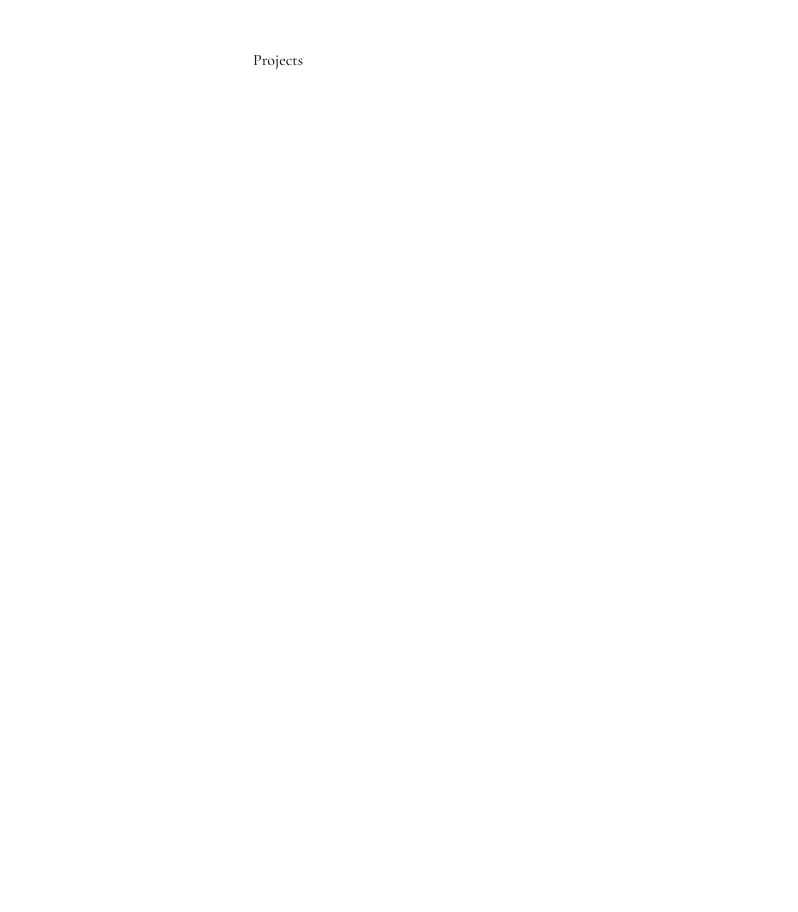
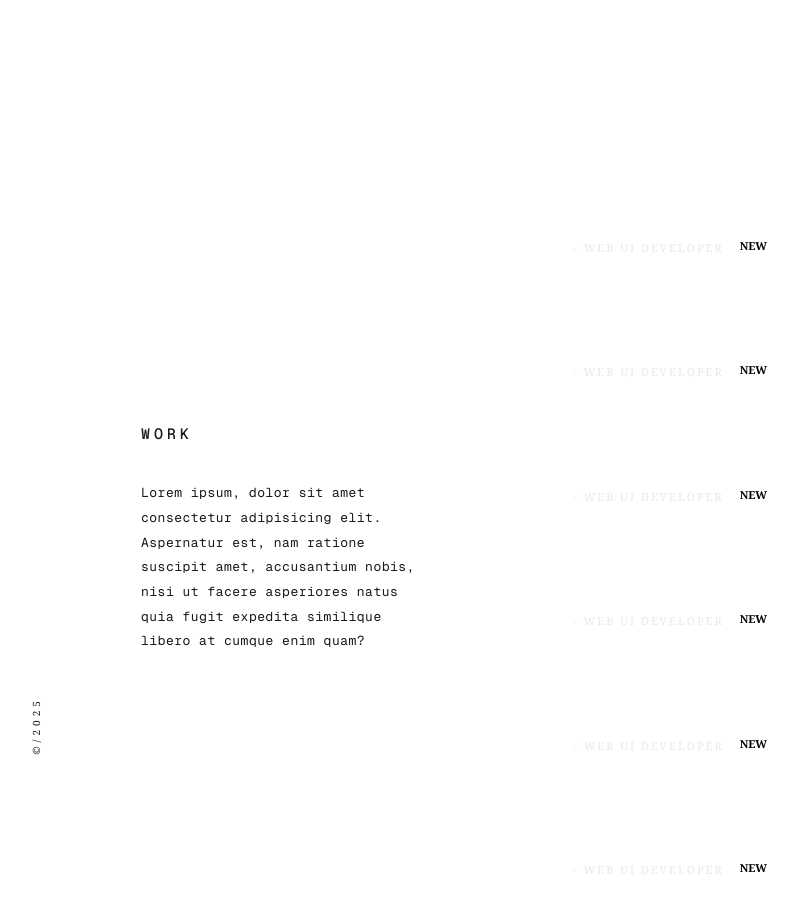
Before and after one commit to aldaire-yngaruca/aldaire-yngaruca, a Next.js app: page /work in a window 1280 px wide. Shown: the top 912 px of the page, without its empty margins (19-817 px from the left). Before the commit the page ends 800 px from the top, so only its background shows below. Built offline with nearby package versions, Linux system fonts and the light colour scheme; a web font is replaced by a local one.

Commit message:
create work page

```diff
--- a/src/app/page.tsx
+++ b/src/app/page.tsx
@@ -92,10 +92,13 @@ export default function Home() {
                         <motion.p
                           className="description"
                           variants={textVariants}
+                          initial="hidden"
+                          animate="show"
                         >
-                          This is a showcase of my best work in a variety of
-                          fields including Graphic and Web Design, No-Code
-                          Development, Product Design and Product Management.
+                          Lorem ipsum dolor sit amet consectetur adipisicing
+                          elit. Corrupti dolore, velit quaerat vel magnam,
+                          tenetur tempore error, tempora deleniti non
+                          perferendis illum enim repellat rerum?.
                         </motion.p>
                       </div>
 
@@ -104,8 +107,8 @@ export default function Home() {
                           className="description"
                           variants={textVariants}
                         >
-                          This is a showcase of my best work in a variety of
-                          fields including Graphic and Web Design, No-Code
+                          Lorem ipsum dolor sit amet consectetur adipisicing
+                          elit.
                         </motion.p>
                       </div>
                     </motion.div>
@@ -125,7 +128,7 @@ export default function Home() {
                         >
                           <Link
                             href={`/${item.toLowerCase()}`}
-                            className="linky font-bold"
+                            className="nav-link font-bold"
                           >
                             {item}
                           </Link>
--- a/src/app/work/page.tsx
+++ b/src/app/work/page.tsx
@@ -1,9 +1,148 @@
+"use client";
 import "./test.css";
+import Link from "next/link";
+import { useState, useEffect } from "react";
+import { AnimatePresence, motion } from "framer-motion";
 
 export default function Projects() {
+  const [isAnimating, setIsAnimating] = useState(true);
+
+  useEffect(() => {
+    const timeout = setTimeout(() => setIsAnimating(false), 500);
+    return () => clearTimeout(timeout);
+  }, []);
+
+  // VARIANTES DE ANIMACIÓN
+  const containerVariants = {
+    hidden: {},
+    show: {
+      transition: {
+        staggerChildren: 0.15,
+      },
+    },
+  };
+
+  const textVariants: any = {
+    hidden: { opacity: 0, y: 20, filter: "blur(4px)" },
+    show: {
+      opacity: 1,
+      y: 0,
+      filter: "blur(0px)",
+      transition: { duration: 2, ease: [0.25, 0.1, 0.25, 1] }, // reemplaza aquí
+    },
+  };
   return (
-    <section className="max-w-3xl mx-auto px-4 py-12">
-      <h1>Projects</h1>
-    </section>
+    <>
+      <AnimatePresence>
+        {isAnimating && (
+          <motion.div
+            initial={{ y: "-100%" }}
+            animate={{ y: "0%" }}
+            exit={{ opacity: 0 }}
+            transition={{ duration: 0.5 }}
+            className="fixed top-0 left-0 w-full h-full bg-white z-50"
+          />
+        )}
+      </AnimatePresence>
+      <main className="font-serif">
+        {!isAnimating && (
+          <motion.div
+            initial={{ opacity: 0 }}
+            animate={{ opacity: 1 }}
+            transition={{ duration: 1.5 }}
+          >
+            <section className="container-page">
+              <div className="nav-left">
+                <div className="nav-left-item">
+                  <Link href="/" className="nav-left-link is-pink">
+                    HOME
+                  </Link>
+                </div>
+                <div className="nav-line is-pink"></div>
+                <div className="nav-left-item nav-copyright">
+                  <div className="copyright">©/2025</div>
+                </div>
+              </div>
+              <div className="wrapper w-clearfix">
+                <div className="section-left">
+                  <div className="content content-main">
+                    <motion.div
+                      className="header-mask"
+                      variants={containerVariants}
+                      initial="hidden"
+                      animate="show"
+                    >
+                      <motion.h1
+                        className="header swipe-up"
+                        variants={textVariants}
+                      >
+                        Work
+                      </motion.h1>
+                    </motion.div>
+                    <motion.div
+                      className="header-mask"
+                      variants={containerVariants}
+                      initial="hidden"
+                      animate="show"
+                    >
+                      <div className="description-mask">
+                        <motion.p
+                          className="description "
+                          variants={textVariants}
+                        >
+                          Lorem ipsum, dolor sit amet consectetur adipisicing
+                          elit. Aspernatur est, nam ratione suscipit amet,
+                          accusantium nobis, nisi ut facere asperiores natus
+                          quia fugit expedita similique libero at cumque enim
+                          quam?
+                          <br />
+                        </motion.p>
+                      </div>
+                    </motion.div>
+                  </div>
+                </div>
+                <div className="section-right section-long">
+                  <div className="nav">
+                    <div className="nav-item">
+                      {[
+                        "Globant",
+                        "Fabrik",
+                        "WePayU",
+                        "BrainRed",
+                        "Rodo",
+                        "SEBAS",
+                      ].map((item, index) => (
+                        <div key={index} className="nav-link-wrapper">
+                          <motion.div
+                            key={item}
+                            variants={textVariants}
+                            initial="hidden"
+                            animate="show"
+                            transition={{ delay: 0.5 + index * 0.2 }}
+                          >
+                            <Link
+                              href={`/${item.toLowerCase()}`}
+                              className="nav-link is-pink font-bold"
+                            >
+                              {item}
+                            </Link>
+                            <div className="nav-sub">
+                              <div className="role">- Web UI Developer</div>
+                              <div className="badge w-condition-invisible">
+                                NEW
+                              </div>
+                            </div>
+                          </motion.div>
+                        </div>
+                      ))}
+                    </div>
+                  </div>
+                </div>
+              </div>
+            </section>
+          </motion.div>
+        )}
+      </main>
+    </>
   );
 }
--- a/src/app/work/test.css
+++ b/src/app/work/test.css
@@ -115,6 +115,15 @@
   bottom: 0%;
   left: auto;
   right: 0%;
+}
+
+.section-right.section-long {
+  height: auto;
+  padding-top: 10%;
+  padding-bottom: 10%;
+  padding-left: 3%;
+  display: block;
+  position: relative;
 }
 
 /* ========== Contenido Principal ========== */
@@ -247,7 +256,7 @@ p {
   position: relative;
 }
 
-.nav-item .linky {
+.nav-item .nav-link {
   z-index: 100;
   color: var(--charcoal);
   text-align: left;
@@ -264,7 +273,14 @@ p {
   font-family: var(--font-cormorant);
 }
 
-.nav-item .linky:hover {
+.nav-link.is-pink {
+  color: white;
+  padding-bottom: 2%;
+  font-size: 7vw;
+  line-height: 1em;
+}
+
+.nav-item .nav-link:hover {
   cursor: pointer;
   transform: translate(20px, 0px);
 }
@@ -279,7 +295,7 @@ p {
   line-height: 1em;
 }
 
-.header.header-large.align-left {
+.header .header-large .align-left {
   text-align: left;
 }
 
@@ -301,12 +317,54 @@ p {
   left: auto;
   right: 0%;
 }
+.nav-left {
+  z-index: 600;
+  width: 6%;
+  height: 100vh;
+  flex-direction: column;
+  justify-content: flex-start;
+  align-items: center;
+  padding-top: 5%;
+  padding-bottom: 30px;
+  display: flex;
+  position: fixed;
+}
 
+.nav-sub {
+  grid-column-gap: 8px;
+  grid-row-gap: 8px;
+  margin-top: -18px;
+  margin-bottom: 24px;
+  display: flex;
+}
+.role {
+  letter-spacing: 2px;
+  text-transform: uppercase;
+  align-self: flex-end;
+  font-size: 11px;
+  font-weight: 400;
+  line-height: 16px;
+}
+
+.badge {
+  background-color: white;
+  color: black;
+  border-radius: 20px;
+  align-self: center;
+  padding: 0 8px;
+  font-size: 11px;
+  font-weight: 600;
+  line-height: 20px;
+}
 /* ========== Responsive (Pantallas < 991px) ========== */
 @media screen and (max-width: 991px) {
   .wrapper {
     max-width: 80%;
     padding-left: 5%;
+  }
+  .content.content-main {
+    margin-left: 0%;
+    padding-top: 0%;
   }
 
   .section-left {
@@ -333,29 +391,8 @@ p {
   }
 
   .nav-left {
-    width: 100%;
-    height: auto;
-    flex-direction: row;
-    padding-bottom: 0;
-    padding-left: 0;
-    position: static;
-  }
-
-  .nav-line {
-    width: 100px;
-    height: 2px;
-    margin-top: 0;
-    margin-bottom: 0;
-  }
-
-  .nav-left-item {
-    margin-bottom: 0;
-    transform: rotate(0);
-  }
-
-  .nav-left-item.nav-copyright {
-    flex: 1;
-    position: static;
+    width: 10%;
+    padding-left: 6px;
   }
 
   .copyright {
@@ -365,10 +402,19 @@ p {
   .description {
     max-width: 100%;
   }
-  .section-left.section-long {
+  .section-left .section-long {
     width: 100%;
   }
-  .description-static.description-long {
+  .nav {
+    padding-top: 10%;
+    padding-left: 0%;
+  }
+  .section-right.section-long {
+    padding-top: 0%;
+    padding-left: 0%;
+  }
+
+  .description-static .description-long {
     max-width: 100%;
   }
   .profile-img {
@@ -381,6 +427,29 @@ p {
     left: auto;
     right: 0%;
   }
+  .nav-item {
+    padding-bottom: 2%;
+    display: block;
+  }
+
+  .nav-link.is-pink {
+    letter-spacing: 0;
+    font-size: 11vw;
+    line-height: 1em;
+  }
+  .nav-sub {
+    margin-top: -15px;
+    margin-bottom: 10px;
+  }
+  .role {
+    font-size: 10px;
+  }
+  .badge {
+    padding-left: 6px;
+    padding-right: 6px;
+    font-size: 10px;
+    line-height: 17px;
+  }
 }
 
 @media screen and (max-width: 767px) {
@@ -392,19 +461,13 @@ p {
   .section-left {
     padding-top: 12%;
   }
-  .nav-left {
-    padding-left: 7%;
-    padding-right: 7%;
-  }
+
   .nav-left-item {
     text-align: center;
     padding-left: 10px;
     padding-right: 10px;
   }
-  .nav-left-item.nav-copyright {
-    padding-left: 0;
-    padding-right: 0;
-  }
+
   .quote {
     padding-bottom: 0%;
     font-size: 24px;
@@ -417,4 +480,45 @@ p {
     left: auto;
     right: 0%;
   }
+  .nav-link.is-pink {
+    letter-spacing: 0;
+    font-size: 11vw;
+    line-height: 1em;
+  }
+  .nav-left {
+    width: 100%;
+    height: auto;
+    flex-direction: row;
+    padding-bottom: 0;
+    padding-left: 0;
+    position: static;
+    padding-left: 7%;
+    padding-right: 7%;
+  }
+  .nav-left-item {
+    margin-bottom: 0;
+    transform: rotate(0);
+  }
+  .nav-left-link {
+    font-size: 10px;
+    display: inline-block;
+  }
+  .nav-line {
+    width: 40px;
+    margin-left: 7px;
+    margin-right: 17px;
+    padding-right: 0;
+    height: 2px;
+    margin-top: 0;
+    margin-bottom: 0;
+  }
+  .nav-left-item.nav-copyright {
+    flex: 1;
+    position: static;
+    padding-left: 0;
+    padding-right: 0;
+  }
+  .nav-sub {
+    display: none;
+  }
 }
```
Also changed, not shown: src/app/about/page.tsx (+25 -28 lines), src/app/contact/page.tsx (+10 -5 lines).
